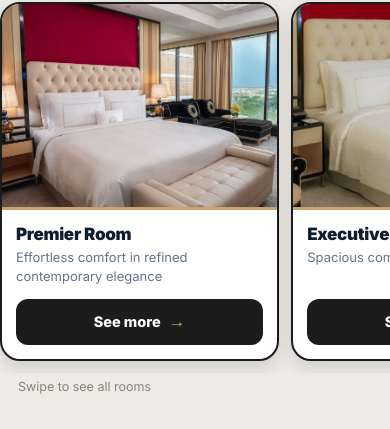
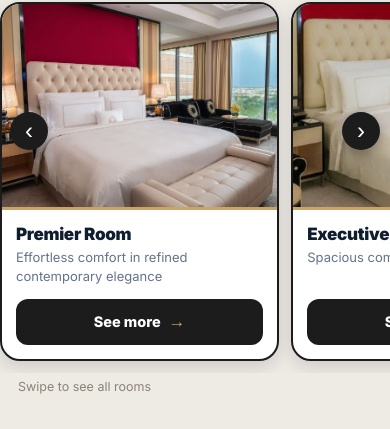
Before and after one commit to robjamesvenables/eventi-website, a plain HTML site: page trans/stay/index.html in a window 390 px wide. Shown: the part 133-562 px from the top of the page. Drawn offline with Linux system fonts and the light colour scheme.

Commit message:
Rooms & Suites preview: left/right arrows on phones too
Co-Authored-By: Claude Opus 5.5 <noreply@anthropic.com>
Claude-Session: https://claude.ai/code/session_01PDrfwPm1ywymGCuyADBdVM

```diff
--- a/trans/stay/index.html
+++ b/trans/stay/index.html
@@ -57,7 +57,8 @@ body{min-height:100vh}
 .rwrap,.hero{position:relative}
 .ar{display:none;position:absolute;top:38%;width:42px;height:42px;border-radius:50%;border:0;background:#1C1C1C;color:#fff;font-size:26px;line-height:1;cursor:pointer;z-index:3;box-shadow:0 4px 12px rgba(0,0,0,.3)}
 .ar.l{left:-6px}.ar.r{right:-6px}.hero .ar{top:calc(50% - 21px);background:rgba(0,0,0,.55)}.hero .ar.l{left:12px}.hero .ar.r{right:12px}
-@media (hover:hover) and (pointer:fine){.ar{display:grid;place-items:center}}
+.ar{display:grid;place-items:center}   /* arrows on every device (Robbie 23 Nov) */
+@media (hover:none){.ar{width:38px;height:38px;font-size:24px}.rwrap .ar{top:30%}}
 </style></head>
 <body><div class="app">
 <div class="top"><img src="img/logo.png" alt="The Trans Luxury Hotel Surabaya"><span class="mock">PREVIEW</span></div>
```
